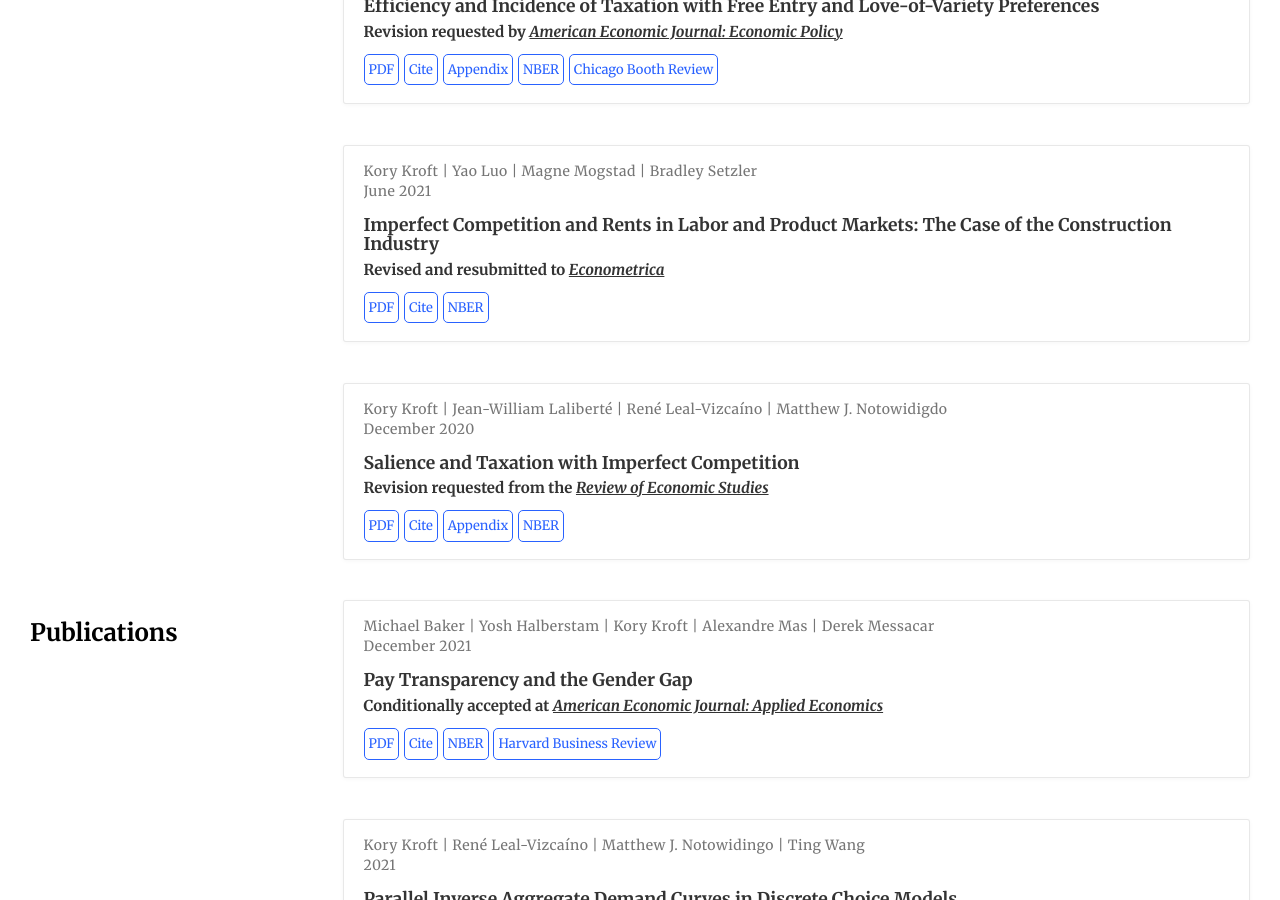
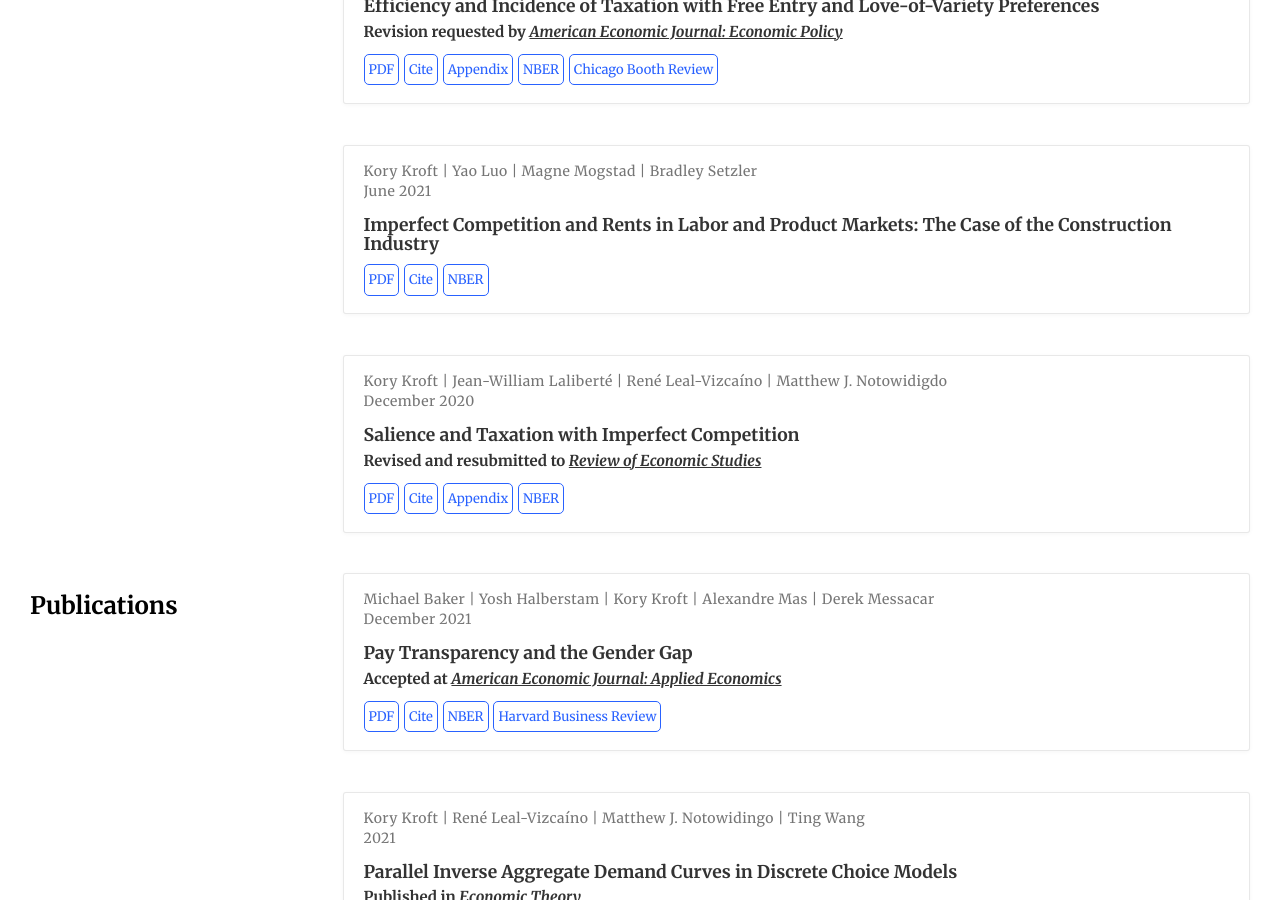
Before and after one commit to korykroft/korykroft.github.io, a Jekyll site: the page built from research/index.html, in a window 1280 px wide and 900 px high, scrolled down 435 px. Built offline with Jekyll 4.4.1, drawn with Linux system fonts in a browser that asks for light colours.

Commit message:
Update index.html

```diff
--- a/research/index.html
+++ b/research/index.html
@@ -70,7 +70,7 @@ description:
     </div>
     <h3 class="article-title mb-1 mt-3">Imperfect Competition and Rents in Labor and Product Markets: The Case of the Construction Industry</h3>
     <div class="article-style">
-      <p><strong>Revised and resubmitted to <ins><em>Econometrica</em></ins></strong>
+      <p><strong><ins><em></em></ins></strong>
     </div>
     <div class="btn-links">
       <a class="btn btn-outline-primary my-1 mr-1 btn-sm" href="/files/-3cm Imperfect Competition and Rents in Labor and Product Markets_ The Case of the Construction Industry.pdf" target="_blank" rel="noopener">PDF</a>
@@ -92,12 +92,12 @@ description:
     </div>
     <h3 class="article-title mb-1 mt-3">Salience and Taxation with Imperfect Competition</h3>
     <div class="article-style">
-      <p><strong>Revision requested from the <ins><em>Review of Economic Studies</em></ins></strong>
+      <p><strong>Revised and resubmitted to <ins><em>Review of Economic Studies</em></ins></strong>
     </div>
     <div class="btn-links">
-      <a class="btn btn-outline-primary my-1 mr-1 btn-sm" href="/files/KLLN Salience dec2020.pdf" target="_blank" rel="noopener">PDF</a>
+      <a class="btn btn-outline-primary my-1 mr-1 btn-sm" href="/files/KLLN Tax Salience apr2022.pdf" target="_blank" rel="noopener">PDF</a>
       <a class="btn btn-outline-primary my-1 mr-1 btn-sm" href="/files/bib/bib_KLLN.txt" target="_blank" rel="noopener">Cite</a>
-      <a class="btn btn-outline-primary my-1 mr-1 btn-sm" href="/files/KLLN Salience dec2020 Online Appendix.pdf" target="_blank" rel="noopener">Appendix</a>
+      <a class="btn btn-outline-primary my-1 mr-1 btn-sm" href="/files/KLLN Tax Salience apr2021 (Online Appendix).pdf" target="_blank" rel="noopener">Appendix</a>
       <a class="btn btn-outline-primary my-1 mr-1 btn-sm" href="https://www.nber.org/papers/w27409" target="_blank" rel="noopener">NBER</a>
       </div>
    </div>
@@ -129,7 +129,7 @@ description:
     </div>
     <h3 class="article-title mb-1 mt-3">Pay Transparency and the Gender Gap</h3>
     <div class="article-style">
-      <p><strong>Conditionally accepted at <ins><em>American Economic Journal: Applied Economics</em></ins></strong>
+      <p><strong>Accepted at <ins><em>American Economic Journal: Applied Economics</em></ins></strong>
     </div>
     <div class="btn-links">
       <a class="btn btn-outline-primary my-1 mr-1 btn-sm" href="/files/bhkmm_Dec082021_Resubmission.pdf" target="_blank" rel="noopener">PDF</a>
```
